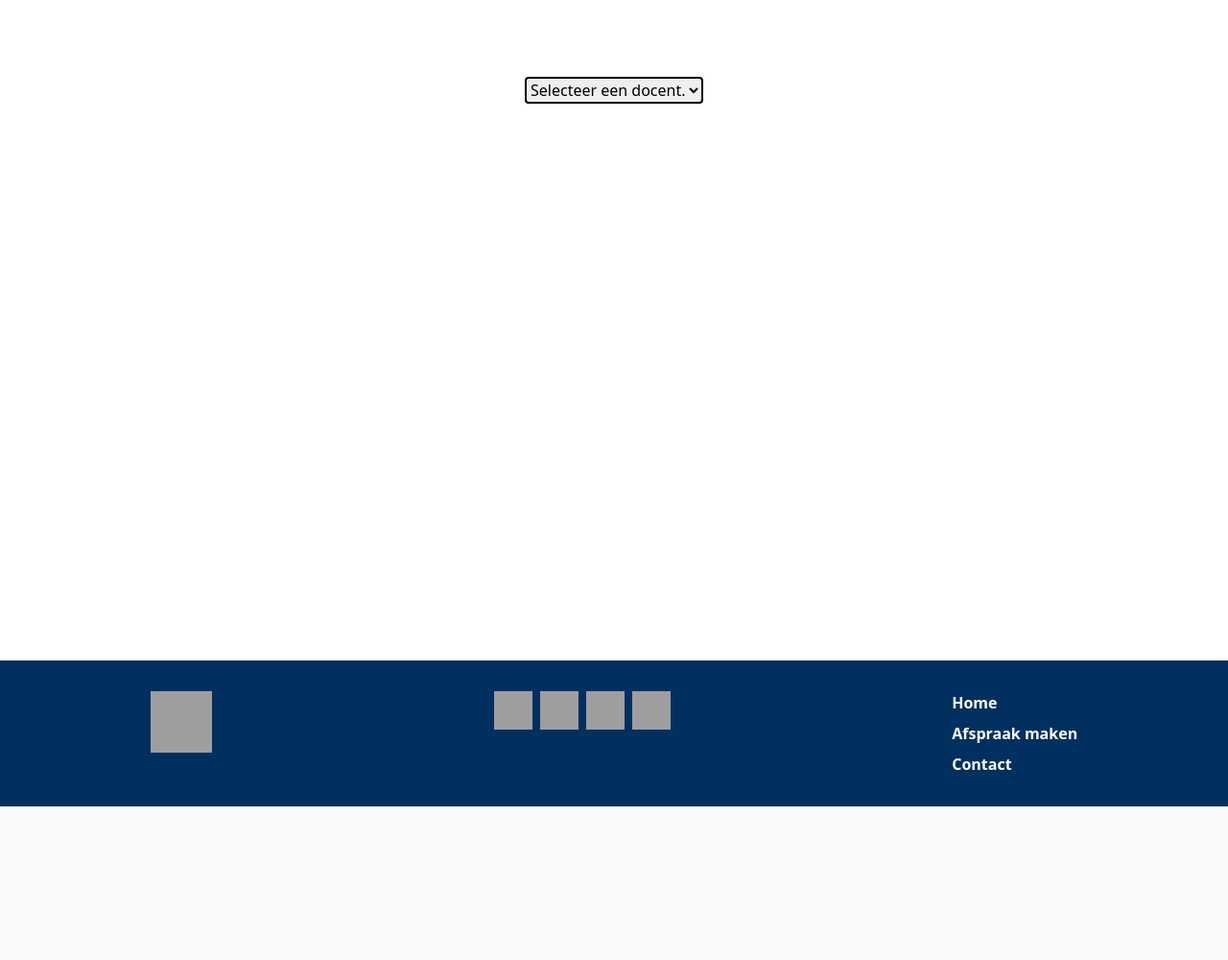
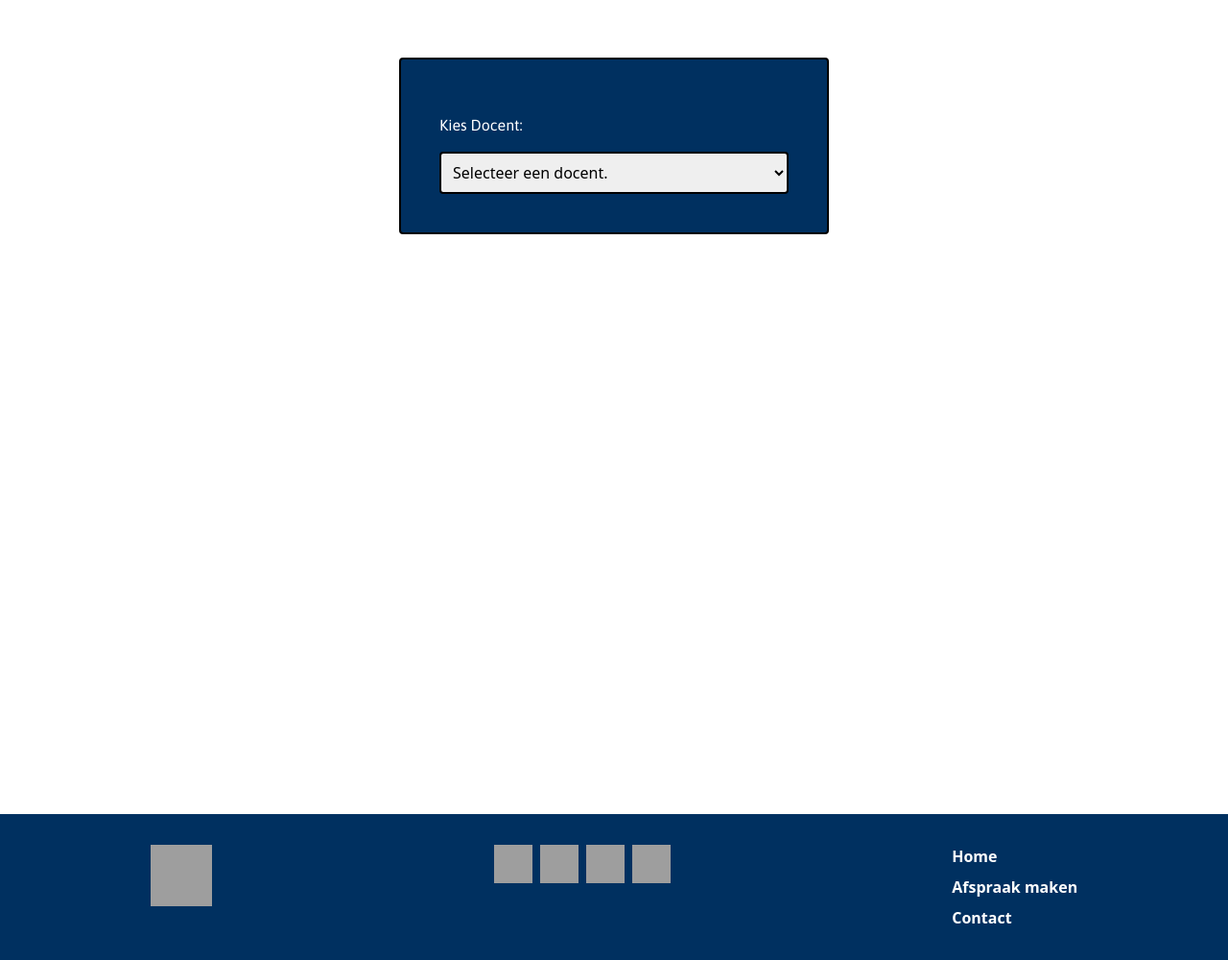
Before and after one commit to ThijsVanLoo1/CLE2, a PHP site: page /reservation.php in a window 1280 px wide. Shown: the part 216-1216 px from the top of the page at 96% size. Before the commit the page ends 1056 px from the top, so only its background shows below. Run offline with PHP 8.4, Linux system fonts and the light colour scheme; data comes from the database, SQL or seed files in the repository; grey boxes are pictures that could not be loaded.

Commit message:
reservation final

```diff
--- a/CLE2/output.css
+++ b/CLE2/output.css
@@ -592,12 +592,16 @@ video {
   visibility: visible;
 }
 
+.m-auto {
+  margin: auto;
+}
+
 .m-12 {
   margin: 3rem;
 }
 
-.m-auto {
-  margin: auto;
+.m-2 {
+  margin: 0.5rem;
 }
 
 .my-12 {
@@ -657,16 +675,16 @@ video {
   height: 5rem;
 }
 
-.h-80v {
-  height: 80vh;
-}
-
 .h-auto {
   height: auto;
 }
 
 .h-dvh {
   height: 100dvh;
+}
+
+.h-80v {
+  height: 80vh;
 }
 
 .min-h-screen {
@@ -707,6 +725,14 @@ video {
 
 .w-full {
   width: 100%;
+}
+
+.w-auto {
+  width: auto;
+}
+
+.max-w-md {
+  max-width: 28rem;
 }
 
 .flex-1 {
@@ -835,6 +878,10 @@ video {
 
 .p-8 {
   padding: 2rem;
+}
+
+.p-3 {
+  padding: 0.75rem;
 }
 
 .px-16 {
@@ -937,6 +988,16 @@ video {
   color: rgb(255 255 255 / var(--tw-text-opacity, 1));
 }
 
+.text-black {
+  --tw-text-opacity: 1;
+  color: rgb(0 0 0 / var(--tw-text-opacity, 1));
+}
+
+.text-\[\#04599D\] {
+  --tw-text-opacity: 1;
+  color: rgb(4 89 157 / var(--tw-text-opacity, 1));
+}
+
 .transition {
   transition-property: color, background-color, border-color, text-decoration-color, fill, stroke, opacity, box-shadow, transform, filter, -webkit-backdrop-filter;
   transition-property: color, background-color, border-color, text-decoration-color, fill, stroke, opacity, box-shadow, transform, filter, backdrop-filter;
--- a/CLE2/reservation.php
+++ b/CLE2/reservation.php
@@ -223,13 +223,14 @@ if (isset($_POST['submit'])) {
                     if (data && data.length > 0) {
                         const label = document.createElement('label');
                         label.setAttribute('for', 'times');
+                        label.setAttribute('class', 'm-2');
                         label.textContent = `Selecteer Tijd voor ${selectedDay}`;
 
                         const select = document.createElement('select');
                         select.setAttribute('id', 'times');
                         select.setAttribute('name', 'times');
                         select.setAttribute('onchange', 'showData()');
-                        select.setAttribute('class', 'flex flex-col items-center ml-16 border-2 border-black rounded font-poppins');
+                        select.setAttribute('class', 'flex flex-col items-center p-2 m-2 border-2 border-black rounded font-poppins text-black');
 
                         // Voeg beschikbare tijden to.
                         data.forEach((time) => {
@@ -321,14 +322,15 @@ if (isset($_POST['submit'])) {
 
 <header class="flex justify-center text-4xl font-bold font-asap text-[#04588D] m-12">Rooster</header>
 <body class="min-h-screen flex flex-col">
-<div class="h-80v">
-    <main class="flex-grow flex justify-center">
-        <form class="flex flex-col justify-between items-center gap-2" method="post" action="">
-            <div id="teacher-container" class="mt-4">
-                <label for="user_id" class="block"></label>
+<div class="h-100v">
+    <main class="w-full flex justify-center items-center m-auto flex-col gap-4 text-black p-3">
+        <form class="w-full max-w-md p-8 border-black border-2 rounded text-white bg-[#003060]" method="post" action="">
+            <div id="teacher-container" class="mt-4 p-2">
+                <label for="user_id" class=" font-asap">Kies Docent:</label>
                 <select id="user_id" name="user_id"
-                        class="flex flex-col items-center mt-4 border-2 border-black rounded" onchange="showWeek()">
-                    <option class="font-poppins" value="" disabled selected>Selecteer een docent.</option>
+                        class="flex flex-col items-center mt-4 border-2 border-black rounded w-full text-black p-2"
+                        onchange="showWeek()">
+                    <option class="font-poppins text-black" value="" disabled selected>Selecteer een docent.</option>
                     <!--                    //Genereer de lijst met docenten: De voornaam en achternaam.-->
                     <?php foreach ($docenten as $docent): ?>
                         <option value="<?= htmlspecialchars($docent['id']) ?>" <?= ($docent['id'] == $current_user_id) ? 'selected' : '' ?>>
@@ -337,9 +339,10 @@ if (isset($_POST['submit'])) {
                     <?php endforeach; ?>
                 </select>
             </div>
-            <label for="weeks"></label>
+            <label for="weeks" class="font-asap text-white"></label>
             <div id="weeks-container" style="display: none;">
-                <select id="weeks" name="weeks" onchange="showDays()" class="border-2 border-black rounded">
+                <select id="weeks" name="weeks" onchange="showDays()"
+                        class="border-2 border-black rounded p-2 text-black mx-2 w-full">
                     <option class="font-poppins" value="" disabled selected>Selecteer een week.</option>
                     <!--                    //Genereer de lijst met weken.-->
                     <?php foreach ($weekData as $weekId => $data): ?>
@@ -352,28 +355,28 @@ if (isset($_POST['submit'])) {
             <div id="days-container" style="display: none;">
                 <label for="days"></label>
                 <!--                //Roep Fetch op wanneer er hier iets wordt gekozen.-->
-                <select id="days" name="days" class="border-2 border-black rounded p-4"
+                <select id="days" name="days" class="border-2 border-black rounded p-2 text-black m-2 w-full"
                         onchange="fetchAvailableTimes()">
                     <option class="font-poppins" value="" disabled selected>Selecteer een dag.</option>
                 </select>
             </div>
 
             <div id="time-container"></div>
-            <div id="data-container" class="flex flex-col items-center gap-4" style="display: none;">
-                <div class="flex flex-row gap-4">
-                    <div class="flex flex-col text-center">
+            <div id="data-container" class="flex flex-col items-center" style="display: none;">
+                <div class="flex flex-row gap-3">
+                    <div class="flex flex-col text-center w-full">
                         <label class="font-poppins" for="first_name">Voornaam</label>
                         <input type="text" id="first_name" name="first_name"
-                               class="border-2 border-black rounded p-2 font-poppins"
+                               class="border-2 border-black rounded p-2 text-black w-full"
                                value="<?= htmlspecialchars($_POST['first_name'] ?? $first_name ?? "") ?>">
                         <p class="font-asap font-bold text-red-600 text-xl">
                             <?= ($errors['emptyFirstName']) ?? '' ?>
                         </p>
                     </div>
-                    <div class="flex flex-col text-center">
+                    <div class="flex flex-col text-center w-full">
                         <label class="font-poppins" for="last_name">Achternaam</label>
                         <input type="text" id="last_name" name="last_name"
-                               class="border-2 border-black rounded p-2 font-poppins"
+                               class="border-2 border-black rounded p-2 font-poppins w-full"
                                value="<?= htmlspecialchars($_POST['last_name'] ?? $last_name ?? "") ?>">
                         <p class="font-poppins font-bold text-red-600 text-xl">
                             <?= ($errors['emptyLastName']) ?? '' ?>
@@ -381,29 +384,30 @@ if (isset($_POST['submit'])) {
                     </div>
                 </div>
                 <div class="flex flex-row gap-4">
-                    <div class="flex flex-col text-center">
+                    <div class="flex flex-col text-center w-full">
                         <label class="font-poppins" for="email">Email</label>
                         <input type="email" id="email" name="email"
-                               class="border-2 border-black rounded p-2 font-poppins"
+                               class="border-2 border-black rounded p-2 font-poppins w-full"
                                value="<?= htmlspecialchars($_POST['email'] ?? $email ?? "") ?>">
                         <p class="font-bold font-poppins text-red-600 text-xl">
                             <?= ($errors['emptyEmail']) ?? '' ?>
                         </p>
                     </div>
-                    <div class="flex flex-col text-center">
+                    <div class="flex flex-col text-center w-full">
                         <label class="font-poppins" for="phone_number">Telefoon Nummer</label>
                         <input type="number" id="phone_number" name="phone_number"
-                               class="border-2 border-black rounded p-2 font-poppins"
+                               class="border-2 border-black rounded p-2 font-poppins w-full"
                                value="<?= htmlspecialchars($_POST['phone_number'] ?? $phone_number ?? "") ?>">
                         <p class="font-asap font-bold text-red-600 text-xl">
                             <?= ($errors['emptyPhoneNumber']) ?? '' ?>
                         </p>
                     </div>
                 </div>
-                <label for="comment">Comment</label>
+                <label for="comment">Opmerking</label>
                 <textarea type="text" id="comment" name="comment"
-                          class="border-2 border-black rounded p-2 font-poppins"><?= htmlspecialchars($_POST['comment'] ?? $comment ?? "") ?></textarea>
-                <input type="submit" name="submit" value="Bevestig Keuze" class="border-2 border-black rounded p-2">
+                          class="border-2 border-black rounded p-2 font-poppins mb-5"><?= htmlspecialchars($_POST['comment'] ?? $comment ?? "") ?></textarea>
+                <input type="submit" name="submit" value="Bevestig Keuze"
+                       class="rounded-lg bg-white font-bold text-[#04599D] p-2 hover:bg-[#04599D] hover:text-white w-1/2 transition ease-in-out delay-150">
             </div>
         </form>
     </main>
```
Also changed, not shown: other parts of CLE2/output.css (+52 -4 lines).
